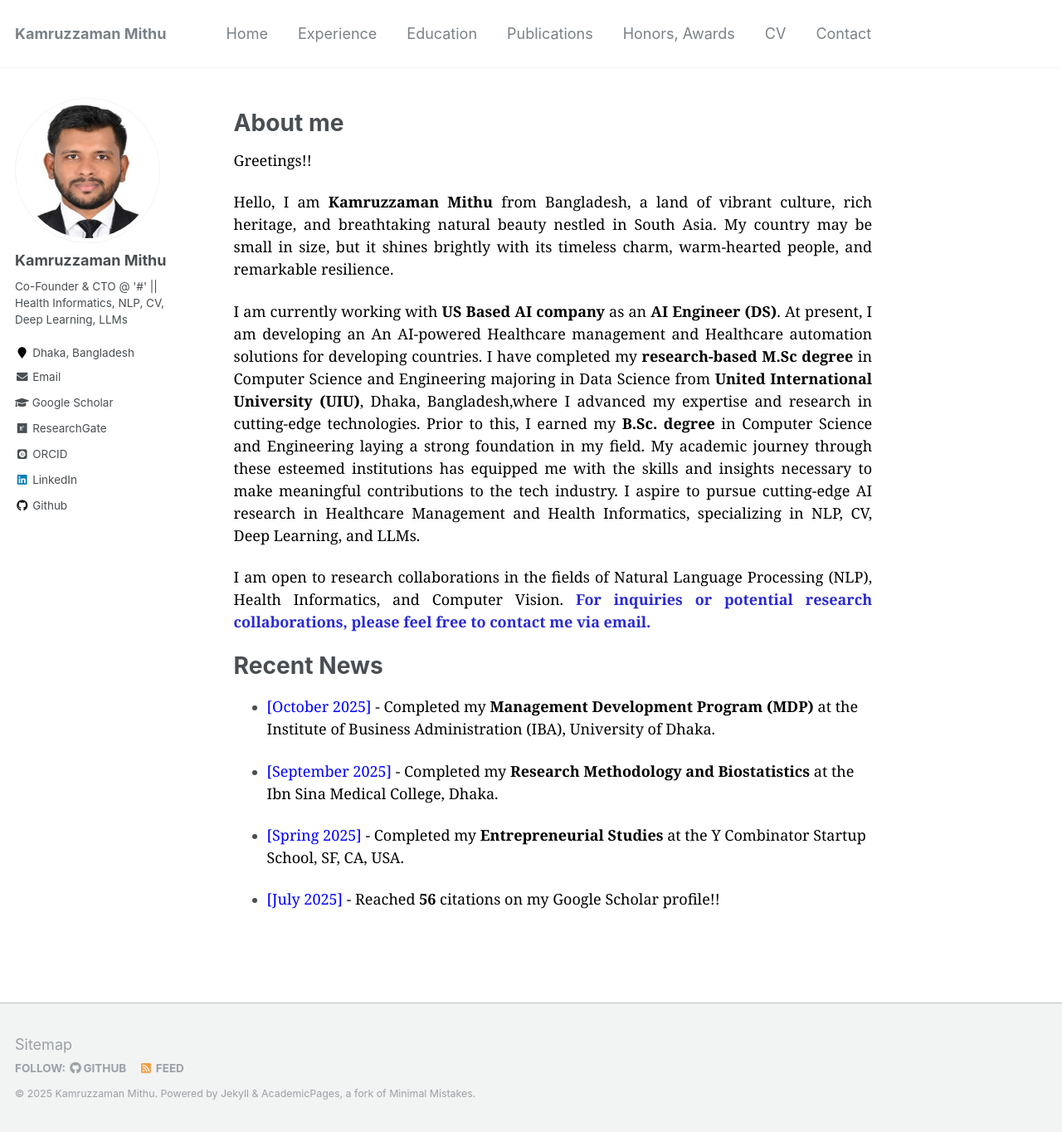
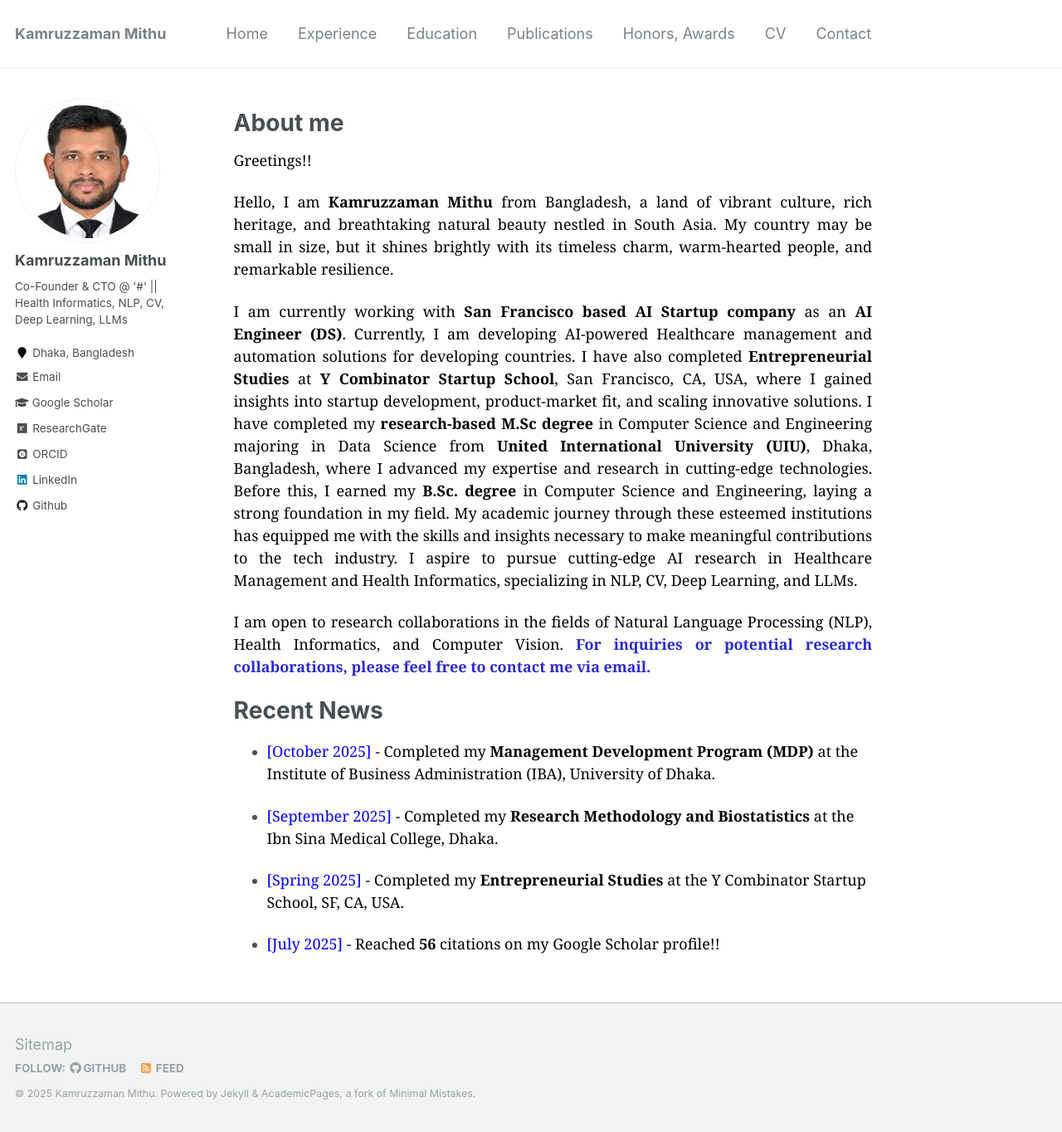
Before and after one commit to kmithuiu/kmithuiu.github.io, a Jekyll site: the page built from _pages/about.md, in a window 1280 px wide and 1364 px high. Shown: the whole window at 83% size. Built offline with Jekyll 4.4.1, drawn with Linux system fonts in a browser that asks for light colours; some web fonts are replaced.

Commit message:
Update about.md

```diff
--- a/_pages/about.md
+++ b/_pages/about.md
@@ -15,7 +15,7 @@ redirect_from:
 
 <p style="text-align:justify; color:black; font-family:Georgia">Hello, I am <b>Kamruzzaman Mithu</b> from Bangladesh, a land of vibrant culture, rich heritage, and breathtaking natural beauty nestled in South Asia. My country may be small in size, but it shines brightly with its timeless charm, warm-hearted people, and remarkable resilience. </p>
 
-<p style="text-align:justify; color:black; font-family:Georgia"> I am currently working with <b><a href="#" target="_blank" style="color:black;">US Based AI company</a></b> as an <b>AI Engineer (DS)</b>. At present, I am developing an An AI-powered Healthcare management and Healthcare automation solutions for developing countries. I have completed my <b> research-based M.Sc degree</b> in Computer Science and Engineering majoring in Data Science from <b><a href="https://www.uiu.ac.bd/" target="_blank" style="color:black;">United International University (UIU)</a></b>, Dhaka, Bangladesh,where I advanced my expertise and research in cutting-edge technologies. Prior to this, I earned my <b>B.Sc. degree </b> in Computer Science and Engineering laying a strong foundation in my field. My academic journey through these esteemed institutions has equipped me with the skills and insights necessary to make meaningful contributions to the tech industry. I aspire to pursue cutting-edge AI research in Healthcare Management and Health Informatics, specializing in NLP, CV, Deep Learning, and LLMs. </p>
+<p style="text-align:justify; color:black; font-family:Georgia"> I am currently working with <b><a href="#" target="_blank" style="color:black;">San Francisco based AI Startup company</a></b> as an <b>AI Engineer (DS)</b>. Currently, I am developing AI-powered Healthcare management and automation solutions for developing countries. I have also completed  <b>Entrepreneurial Studies</b> at <b>Y Combinator Startup School</b>, San Francisco, CA, USA, where I gained insights into startup development, product-market fit, and scaling innovative solutions. I have completed my <b> research-based M.Sc degree</b> in Computer Science and Engineering majoring in Data Science from <b><a href="https://www.uiu.ac.bd/" target="_blank" style="color:black;">United International University (UIU)</a></b>, Dhaka, Bangladesh, where I advanced my expertise and research in cutting-edge technologies. Before this, I earned my <b>B.Sc. degree </b> in Computer Science and Engineering, laying a strong foundation in my field. My academic journey through these esteemed institutions has equipped me with the skills and insights necessary to make meaningful contributions to the tech industry. I aspire to pursue cutting-edge AI research in Healthcare Management and Health Informatics, specializing in NLP, CV, Deep Learning, and LLMs. </p>
 
 <p style="text-align:justify; color:black; font-family:Georgia">I am open to research collaborations in the fields of Natural Language Processing (NLP), Health Informatics, and Computer Vision. <span style="color:#2a2ad3;font-weight:bold">For inquiries or potential research collaborations, please feel free to contact me via email.</span></p>
 
```
